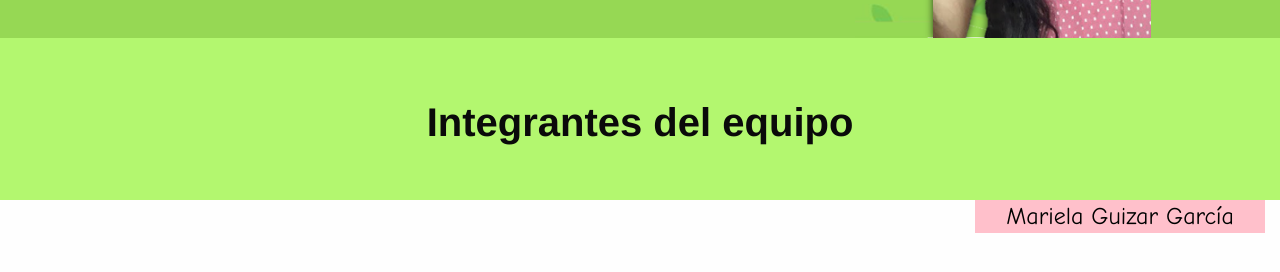
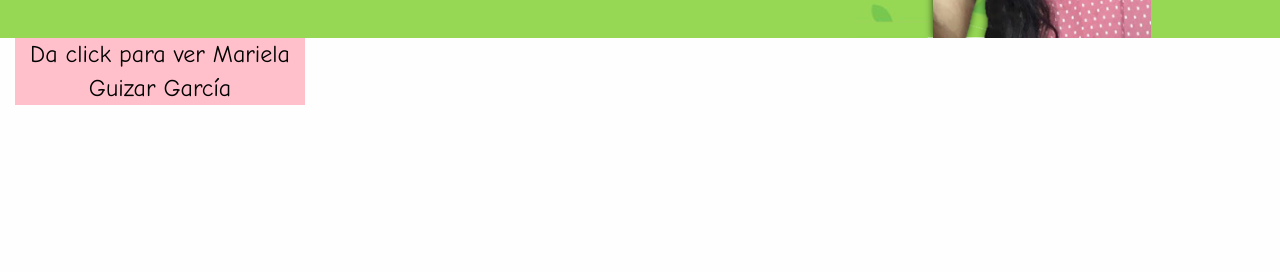
Before and after one commit to Ale1021/Sitio-Ale, a plain HTML site: page index.html in a window 1280 px wide. Shown: the part 480-752 px from the top of the page. Drawn offline with nearby package versions, Linux system fonts and the light colour scheme.

Commit message:
Update index.html

```diff
--- a/index.html
+++ b/index.html
@@ -52,16 +52,9 @@
   </section>
 </font>
 <section id="servicios" class="div-2" bgcolor="#96D854">
-  <div class="row">
-    <div class="columns large-12">
-      <h2 class="text-center"><br><b>Integrantes del equipo</b></h2>
-      <p>&nbsp;</p>
-    </div>
-  </div>
-
     <div class="columns large-3 small-12">
       <div class="div-4">
-        <h3 class="text-center"> <a href="link a la pagina"><font face="Comic Sans MS" size="5" color="Black">Mariela Guizar García</font></a></h3>
+        <h3 class="text-center"> <a href="https://paginapersonalmariela.000webhostapp.com/"><font face="Comic Sans MS" size="5" color="Black">Da click para ver Mariela Guizar García</font></a></h3>
       </div>
     </div>
 
```
